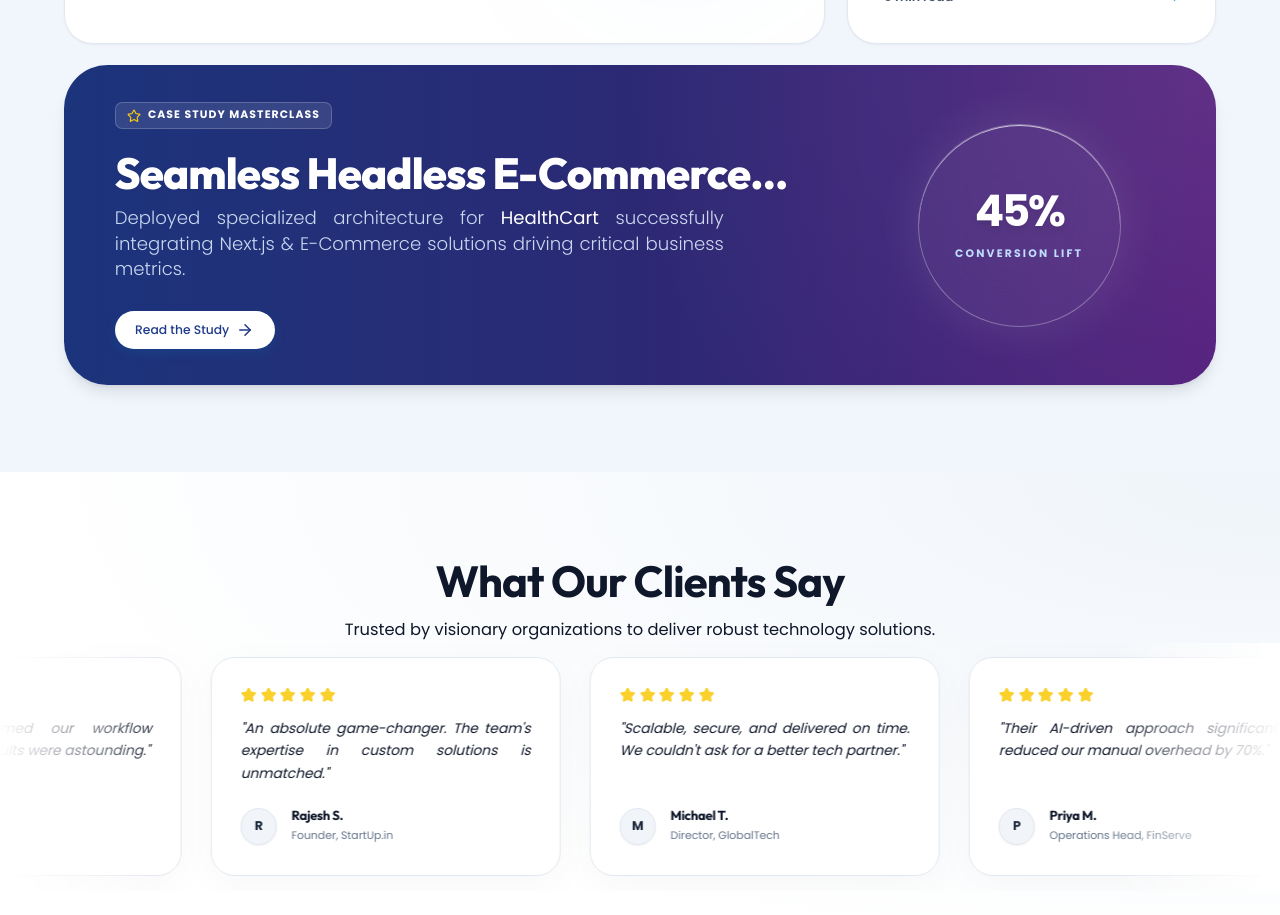
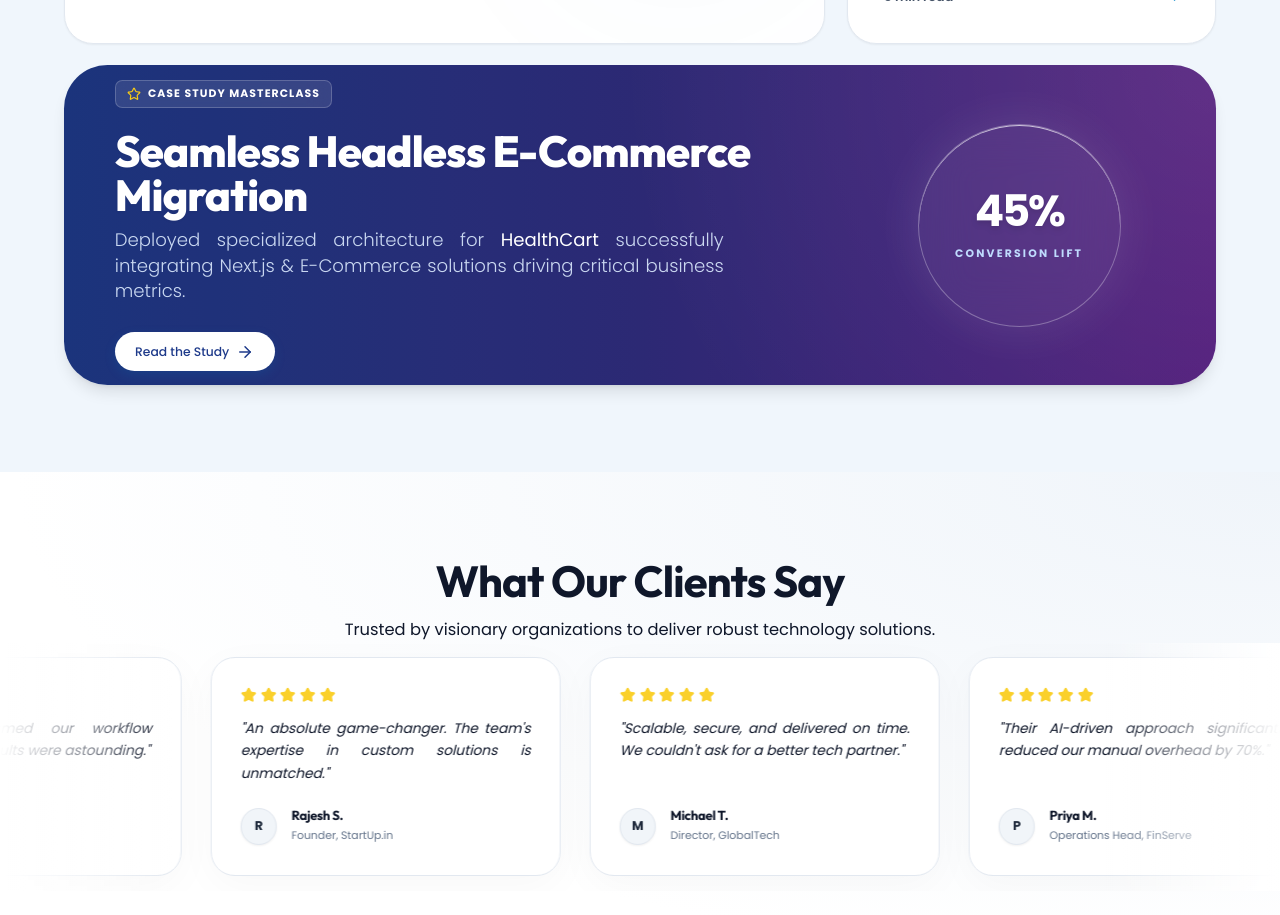
Before and after one commit to TafinityAI-LLP/tai, a React (Vite) app: page / in a window 1280 px wide. Shown: the part 5960-6875 px from the top of the page. Built offline with nearby package versions, Linux system fonts and the light colour scheme.

Commit message:
fix: change mobile case study title constraint from clamp 1 to clamp 3

```diff
--- a/src/pages/Home.jsx
+++ b/src/pages/Home.jsx
@@ -439,7 +439,7 @@ const Home = () => {
                       exit={{ opacity: 0, y: -15 }}
                       transition={{ duration: 0.5 }}
                     >
-                      <h3 className="text-3xl md:text-5xl font-extrabold mb-3 leading-tight text-white drop-shadow-sm line-clamp-1">{curCs.title}</h3>
+                      <h3 className="text-3xl md:text-5xl font-extrabold mb-3 leading-tight text-white drop-shadow-sm line-clamp-3 md:line-clamp-none">{curCs.title}</h3>
                       <p className="text-blue-100/90 text-base md:text-xl max-w-2xl mb-8 leading-relaxed font-light">
                         Deployed specialized architecture for <strong className="text-white">{curCs.client}</strong> successfully integrating {curCs.tags.join(' & ')} solutions driving critical business metrics.
                       </p>
```
